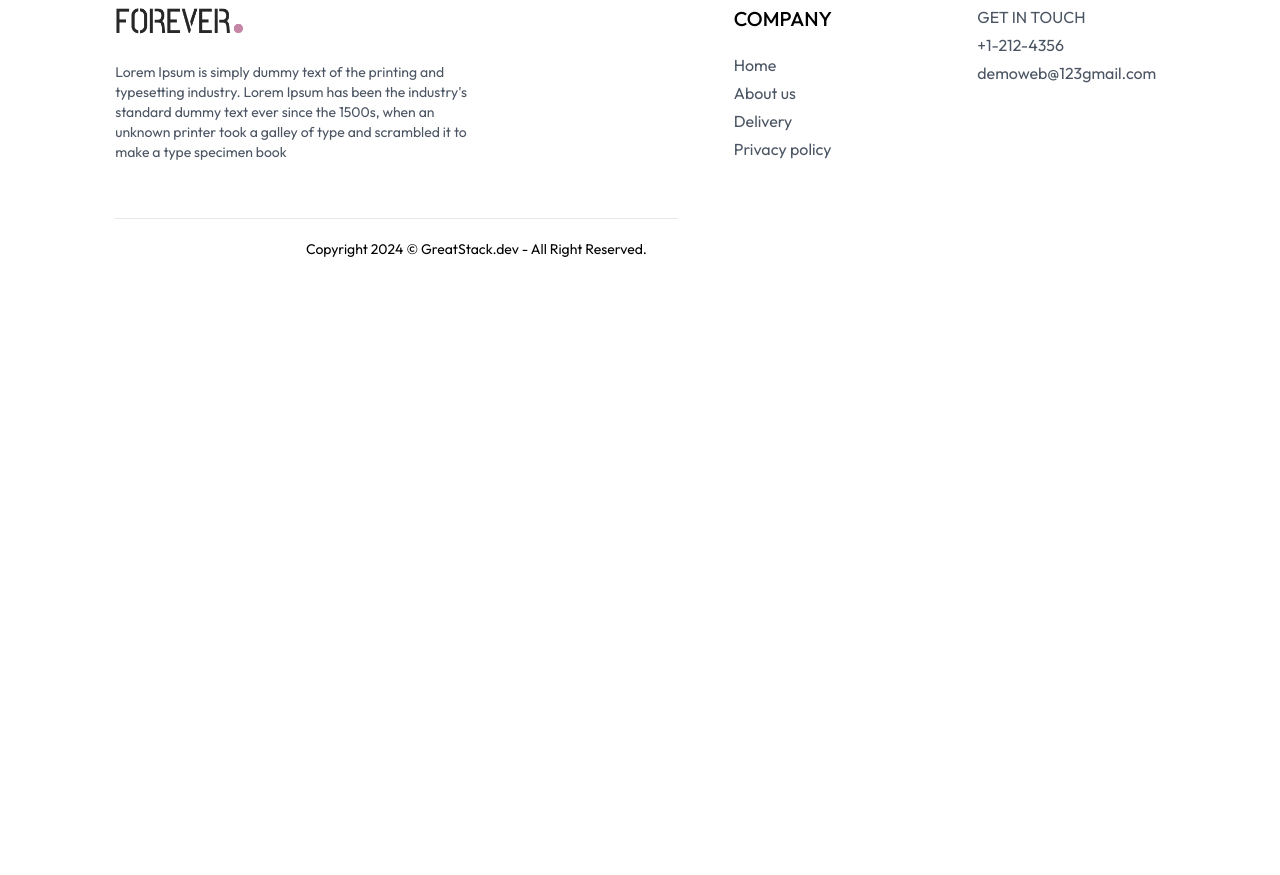
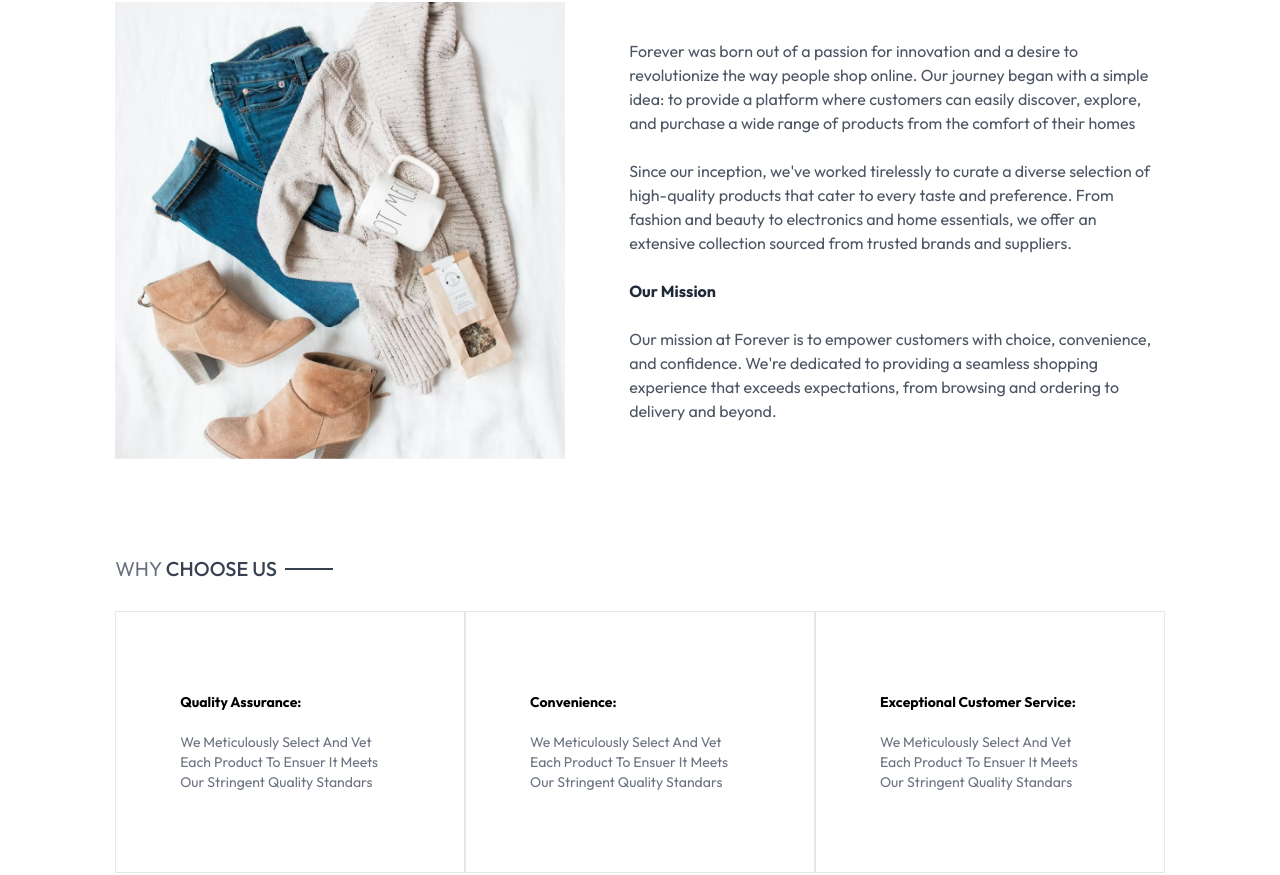
Before and after one commit to shreysingh-singh/FOREVER_ECOMMER_APP, a React (Vite) app in the folder frontend/: page /about in a window 1280 px wide. Shown: the part 236-1111 px from the top of the page. Before the commit the page ends 800 px from the top, so only its background shows below. Built offline with nearby package versions, Linux system fonts and the light colour scheme.

Commit message:
_15_Contact_US_Page

```diff
--- a/frontend/src/pages/About.jsx
+++ b/frontend/src/pages/About.jsx
@@ -1,11 +1,70 @@
 import React from 'react'
+import Tittle from '../components/Tittle'
+import { assets } from '../assets/assets'
+import NewsLetterBox from '../components/NewsLetterBox';
 
 function About() {
   return (
     <div>
+      <div className="text-2xl text-center pt-8 border-t">
+        <Tittle text1={"ABOUT"} text2={"US"} />
+      </div>
 
+      <div className="flex flex-col my-20 md:flex-row gap-16">
+        <img className="w-full md:max-w-[450px]" src={assets.about_img} />
+        <div className="flex flex-col justify-center gap-6  md:w-2/4 text-gray-600">
+          <p>
+            Forever was born out of a passion for innovation and a desire to
+            revolutionize the way people shop online. Our journey began with a
+            simple idea: to provide a platform where customers can easily
+            discover, explore, and purchase a wide range of products from the
+            comfort of their homes
+          </p>
+          <p>
+            Since our inception, we've worked tirelessly to curate a diverse
+            selection of high-quality products that cater to every taste and
+            preference. From fashion and beauty to electronics and home
+            essentials, we offer an extensive collection sourced from trusted
+            brands and suppliers.
+          </p>
+          <b className="text-gray-800">Our Mission</b>
+          <p>
+            Our mission at Forever is to empower customers with choice,
+            convenience, and confidence. We're dedicated to providing a seamless
+            shopping experience that exceeds expectations, from browsing and
+            ordering to delivery and beyond.
+          </p>
+        </div>
+      </div>
+      <div className="text-xl py-4">
+        <Tittle text1={"WHY"} text2={"CHOOSE US"} />
+      </div>
+      <div className="flex flex-col md:flex-row text-sm mb-20">
+        <div className="border px-10 md:px-16 py-8 sm:py-20 flex flex-col gap-5">
+          <b>Quality Assurance:</b>
+          <p className="text-gray-500">
+            We Meticulously Select And Vet Each Product To Ensuer It Meets Our
+            Stringent Quality Standars
+          </p>
+        </div>
+        <div className="border px-10 md:px-16 py-8 sm:py-20 flex flex-col gap-5">
+          <b>Convenience:</b>
+          <p className="text-gray-500">
+            We Meticulously Select And Vet Each Product To Ensuer It Meets Our
+            Stringent Quality Standars
+          </p>
+        </div>
+        <div className="border px-10 md:px-16 py-8 sm:py-20 flex flex-col gap-5">
+          <b>Exceptional Customer Service:</b>
+          <p className="text-gray-500">
+            We Meticulously Select And Vet Each Product To Ensuer It Meets Our
+            Stringent Quality Standars
+          </p>
+        </div>
+      </div>
+      <NewsLetterBox />
     </div>
-  )
+  );
 }
 
 export default About
--- a/frontend/src/pages/Contact.jsx
+++ b/frontend/src/pages/Contact.jsx
@@ -1,11 +1,46 @@
 import React from 'react'
+import { assets } from '../assets/assets';
+import Tittle from '../components/Tittle';
+import NewsLetterBox from '../components/NewsLetterBox';
 
 function Contact() {
   return (
     <div>
+      <div className="text-2xl text-center pt-10 border-t">
+        <Tittle text1={"CONTACT"} text2={"US"} />
+      </div>
 
+      <div className="my-10 flex flex-col justify-center  md:flex-row gap-10 mb-28">
+        <img
+          src={assets.contact_img}
+          alt=""
+          className="w-full md:max-w-[480px]"
+        />
+        <div className="flex flex-col justify-center items-start gap-6">
+          <p className="font-semibold text-xl text-gray-600">OUR STORE</p>
+          <p className="text-gray-500">
+            54709 Willms Station <br />
+            Suite 350, Washington, USA
+          </p>
+          <p className="text-gray-500">
+            Tel: (415) 555‑0132 <br />
+            Email: greatstackdev@gmail.com
+          </p>
+          <p className="font-semibold text-xl text-gray-600">
+            CAREERS AT FOREVERE
+          </p>
+          <p className="text-gray-500">
+            Learn more about our teams and job openings.
+          </p>
+          <button className="border border-black px-8 py-4 text-sm hover:bg-black hover:text-white transition-all duration-500">
+            Explore Jobs
+          </button>
+        </div>
+      </div>
+
+      <NewsLetterBox />
     </div>
-  )
+  );
 }
 
 export default Contact
```
